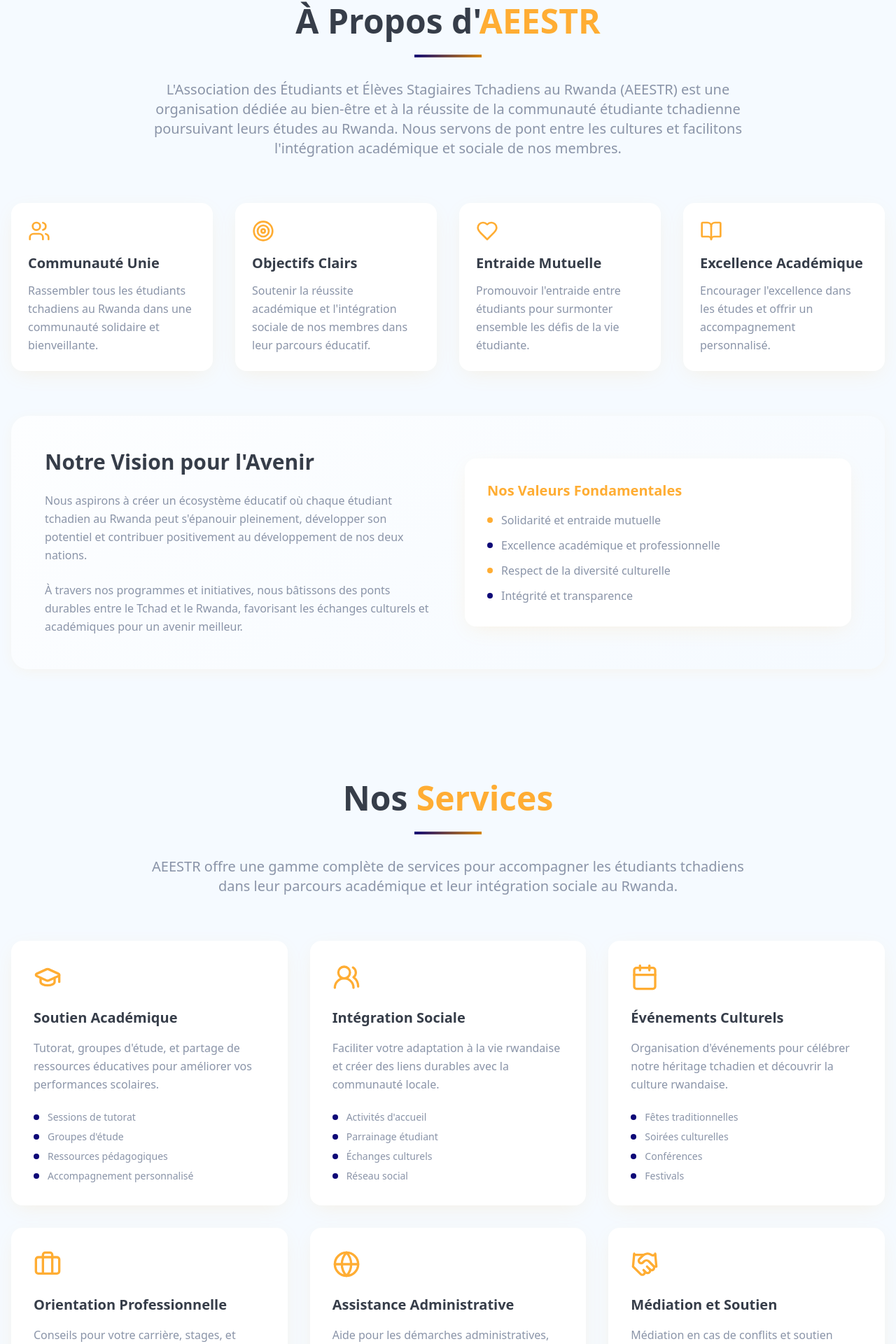
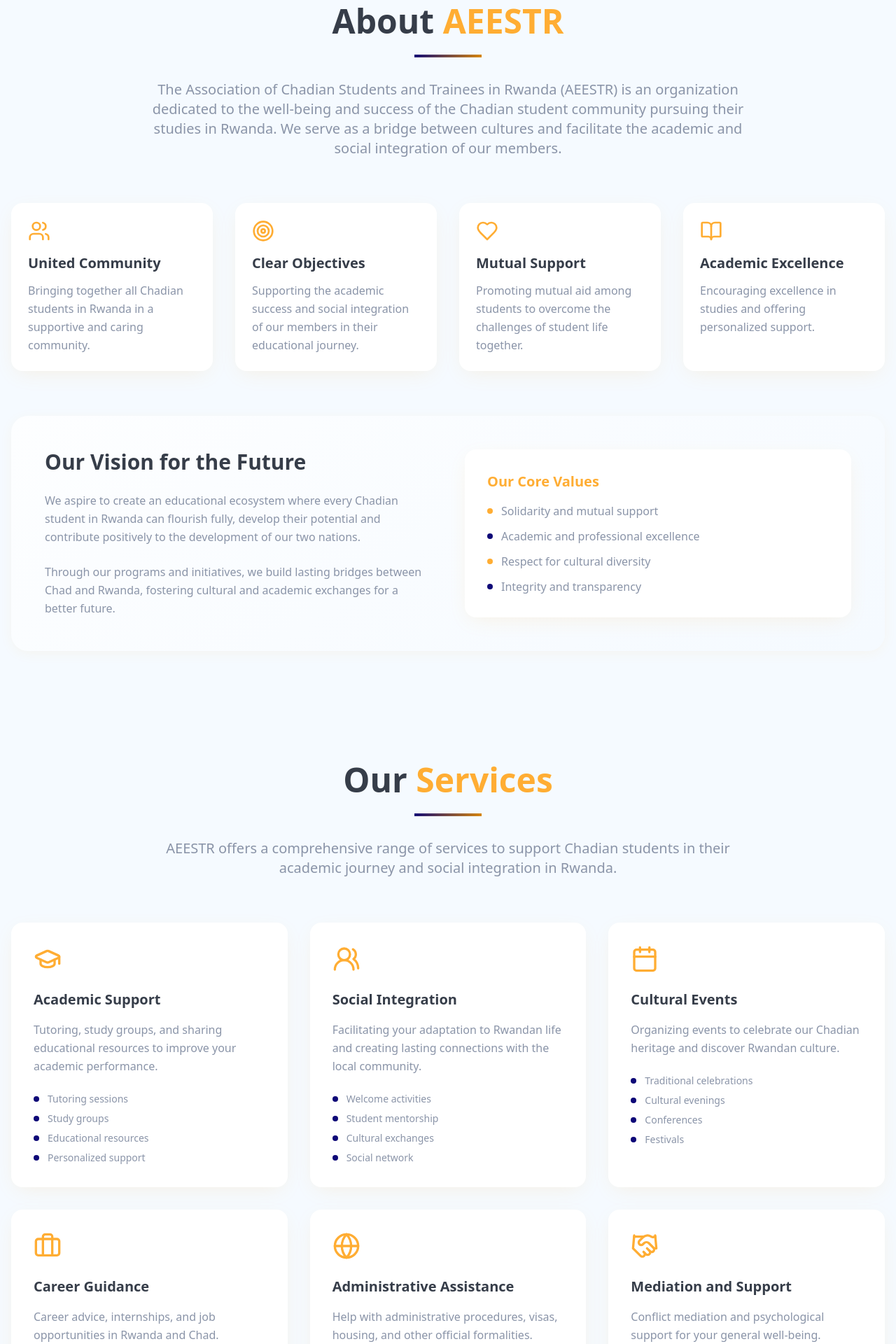
Before and after one commit to MahamadYoussoufDjibrine/aeestr, a React (Vite) app: page / in a window 1280 px wide. Shown: the part 874-2794 px from the top of the page at 70% size. Built offline with nearby package versions, Linux system fonts and the light colour scheme; no server answers; the database is empty.

Commit message:
Translate system and add upload functionality
Translate all system text to English and provide instructions on how the admin can upload pictures.

```diff
--- a/src/components/About.tsx
+++ b/src/components/About.tsx
@@ -4,23 +4,23 @@ const About = () => {
   const features = [
     {
       icon: <Users className="w-8 h-8" />,
-      title: "Communauté Unie",
-      description: "Rassembler tous les étudiants tchadiens au Rwanda dans une communauté solidaire et bienveillante."
+      title: "United Community",
+      description: "Bringing together all Chadian students in Rwanda in a supportive and caring community."
     },
     {
       icon: <Target className="w-8 h-8" />,
-      title: "Objectifs Clairs",
-      description: "Soutenir la réussite académique et l'intégration sociale de nos membres dans leur parcours éducatif."
+      title: "Clear Objectives",
+      description: "Supporting the academic success and social integration of our members in their educational journey."
     },
     {
       icon: <Heart className="w-8 h-8" />,
-      title: "Entraide Mutuelle",
-      description: "Promouvoir l'entraide entre étudiants pour surmonter ensemble les défis de la vie étudiante."
+      title: "Mutual Support",
+      description: "Promoting mutual aid among students to overcome the challenges of student life together."
     },
     {
       icon: <BookOpen className="w-8 h-8" />,
-      title: "Excellence Académique",
-      description: "Encourager l'excellence dans les études et offrir un accompagnement personnalisé."
+      title: "Academic Excellence",
+      description: "Encouraging excellence in studies and offering personalized support."
     }
   ];
 
@@ -29,14 +29,14 @@ const About = () => {
       <div className="container mx-auto px-4">
         <div className="text-center mb-16 animate-fade-in-up">
           <h2 className="text-3xl md:text-4xl lg:text-5xl font-bold mb-6 text-foreground">
-            À Propos d'<span className="text-primary">AEESTR</span>
+            About <span className="text-primary">AEESTR</span>
           </h2>
           <div className="w-24 h-1 bg-gradient-hero mx-auto mb-8"></div>
           <p className="text-lg md:text-xl text-muted-foreground max-w-4xl mx-auto leading-relaxed">
-            L'Association des Étudiants et Élèves Stagiaires Tchadiens au Rwanda (AEESTR)
-            est une organisation dédiée au bien-être et à la réussite de la communauté étudiante
-            tchadienne poursuivant leurs études au Rwanda. Nous servons de pont entre les cultures
-            et facilitons l'intégration académique et sociale de nos membres.
+            The Association of Chadian Students and Trainees in Rwanda (AEESTR)
+            is an organization dedicated to the well-being and success of the Chadian student
+            community pursuing their studies in Rwanda. We serve as a bridge between cultures
+            and facilitate the academic and social integration of our members.
           </p>
         </div>
 
@@ -58,38 +58,38 @@ const About = () => {
           <div className="grid grid-cols-1 lg:grid-cols-2 gap-12 items-center">
             <div className="animate-slide-in-left">
               <h3 className="text-2xl md:text-3xl font-bold mb-6 text-foreground">
-                Notre Vision pour l'Avenir
+                Our Vision for the Future
               </h3>
               <p className="text-muted-foreground leading-relaxed mb-6">
-                Nous aspirons à créer un écosystème éducatif où chaque étudiant tchadien au Rwanda
-                peut s'épanouir pleinement, développer son potentiel et contribuer positivement
-                au développement de nos deux nations.
+                We aspire to create an educational ecosystem where every Chadian student in Rwanda
+                can flourish fully, develop their potential and contribute positively
+                to the development of our two nations.
               </p>
               <p className="text-muted-foreground leading-relaxed">
-                À travers nos programmes et initiatives, nous bâtissons des ponts durables entre
-                le Tchad et le Rwanda, favorisant les échanges culturels et académiques pour
-                un avenir meilleur.
+                Through our programs and initiatives, we build lasting bridges between
+                Chad and Rwanda, fostering cultural and academic exchanges for
+                a better future.
               </p>
             </div>
             <div className="animate-slide-in-right">
               <div className="bg-white p-8 rounded-2xl shadow-card">
-                <h4 className="text-xl font-semibold mb-4 text-primary">Nos Valeurs Fondamentales</h4>
+                <h4 className="text-xl font-semibold mb-4 text-primary">Our Core Values</h4>
                 <ul className="space-y-3 text-muted-foreground">
                   <li className="flex items-center gap-3">
                     <div className="w-2 h-2 bg-primary rounded-full"></div>
-                    Solidarité et entraide mutuelle
+                    Solidarity and mutual support
                   </li>
                   <li className="flex items-center gap-3">
                     <div className="w-2 h-2 bg-secondary rounded-full"></div>
-                    Excellence académique et professionnelle
+                    Academic and professional excellence
                   </li>
                   <li className="flex items-center gap-3">
                     <div className="w-2 h-2 bg-primary rounded-full"></div>
-                    Respect de la diversité culturelle
+                    Respect for cultural diversity
                   </li>
                   <li className="flex items-center gap-3">
                     <div className="w-2 h-2 bg-secondary rounded-full"></div>
-                    Intégrité et transparence
+                    Integrity and transparency
                   </li>
                 </ul>
               </div>
--- a/src/components/Footer.tsx
+++ b/src/components/Footer.tsx
@@ -60,7 +60,7 @@ const Footer = () => {
                   onClick={() => scrollToSection('gallery')}
                   className="text-white/80 hover:text-white transition-colors duration-300"
                 >
-                  Galerie
+                  Gallery
                 </button>
               </li>
               <li>
--- a/src/components/Gallery.tsx
+++ b/src/components/Gallery.tsx
@@ -51,8 +51,8 @@ const Gallery = () => {
     } catch (error) {
       console.error('Error loading gallery:', error);
       toast({
-        title: "Erreur",
-        description: "Impossible de charger la galerie.",
+        title: "Error",
+        description: "Unable to load gallery.",
         variant: "destructive"
       });
     }
@@ -66,11 +66,11 @@ const Gallery = () => {
       <div className="container mx-auto px-4">
         <div className="text-center mb-16 animate-fade-in-up">
           <h2 className="text-3xl md:text-4xl lg:text-5xl font-bold mb-6 text-foreground">
-            Notre <span className="text-secondary">Galerie</span>
+            Our <span className="text-secondary">Gallery</span>
           </h2>
           <div className="w-24 h-1 bg-gradient-hero mx-auto mb-8"></div>
           <p className="text-lg md:text-xl text-muted-foreground max-w-4xl mx-auto leading-relaxed">
-            Découvrez nos activités, événements et moments marquants à travers photos et vidéos.
+            Discover our activities, events and memorable moments through photos and videos.
             Chaque image raconte l'histoire de notre communauté dynamique.
           </p>
         </div>
@@ -100,7 +100,7 @@ const Gallery = () => {
               className="flex items-center gap-2"
             >
               <Video className="w-4 h-4" />
-              Vidéos ({items.filter(item => item.type === 'video').length})
+              Videos ({items.filter(item => item.type === 'video').length})
             </Button>
           </div>
         </div>
--- a/src/components/Hero.tsx
+++ b/src/components/Hero.tsx
@@ -14,15 +14,15 @@ const Hero = () => {
       <div className="container mx-auto px-4 text-center text-white relative z-10">
         <div className="animate-fade-in-up">
           <h1 className="text-4xl md:text-6xl lg:text-7xl font-bold mb-6 leading-tight">
-            Bienvenue à <span className="text-primary-glow">AEESTR</span>
+            Welcome to <span className="text-primary-glow">AEESTR</span>
           </h1>
           <h2 className="text-xl md:text-2xl lg:text-3xl mb-8 text-white/90 font-light">
-            Association des Étudiants et Élèves Stagiaires<br />
-            Tchadiens au Rwanda
+            Association of Chadian Students and Trainees<br />
+            in Rwanda
           </h2>
           <p className="text-lg md:text-xl mb-12 max-w-3xl mx-auto text-white/80 leading-relaxed">
-            Notre mission est de créer un pont solide entre les étudiants tchadiens au Rwanda,
-            en offrant un soutien académique, social et culturel pour votre réussite.
+            Our mission is to create a strong bridge between Chadian students in Rwanda,
+            providing academic, social and cultural support for your success.
           </p>
 
           <div className="flex justify-center items-center mb-16">
@@ -31,7 +31,7 @@ const Hero = () => {
               className="bg-white text-secondary hover:bg-white/90 shadow-hero px-8 py-4 text-lg font-semibold"
               onClick={() => scrollToSection('about')}
             >
-              Découvrir notre mission
+              Discover our mission
             </Button>
           </div>
         </div>
--- a/src/components/Navigation.tsx
+++ b/src/components/Navigation.tsx
@@ -26,7 +26,7 @@ const Navigation = () => {
     { label: "Accueil", section: "home" },
     { label: "À Propos", section: "about" },
     { label: "Services", section: "services" },
-    { label: "Galerie", section: "gallery" },
+    { label: "Gallery", section: "gallery" },
     { label: "Contact", section: "contact" }
   ];
 
--- a/src/components/Services.tsx
+++ b/src/components/Services.tsx
@@ -4,39 +4,39 @@ const Services = () => {
   const services = [
     {
       icon: <GraduationCap className="w-10 h-10" />,
-      title: "Soutien Académique",
-      description: "Tutorat, groupes d'étude, et partage de ressources éducatives pour améliorer vos performances scolaires.",
-      features: ["Sessions de tutorat", "Groupes d'étude", "Ressources pédagogiques", "Accompagnement personnalisé"]
+      title: "Academic Support",
+      description: "Tutoring, study groups, and sharing educational resources to improve your academic performance.",
+      features: ["Tutoring sessions", "Study groups", "Educational resources", "Personalized support"]
     },
     {
       icon: <Users2 className="w-10 h-10" />,
-      title: "Intégration Sociale",
-      description: "Faciliter votre adaptation à la vie rwandaise et créer des liens durables avec la communauté locale.",
-      features: ["Activités d'accueil", "Parrainage étudiant", "Échanges culturels", "Réseau social"]
+      title: "Social Integration",
+      description: "Facilitating your adaptation to Rwandan life and creating lasting connections with the local community.",
+      features: ["Welcome activities", "Student mentorship", "Cultural exchanges", "Social network"]
     },
     {
       icon: <Calendar className="w-10 h-10" />,
-      title: "Événements Culturels",
-      description: "Organisation d'événements pour célébrer notre héritage tchadien et découvrir la culture rwandaise.",
-      features: ["Fêtes traditionnelles", "Soirées culturelles", "Conférences", "Festivals"]
+      title: "Cultural Events",
+      description: "Organizing events to celebrate our Chadian heritage and discover Rwandan culture.",
+      features: ["Traditional celebrations", "Cultural evenings", "Conferences", "Festivals"]
     },
     {
       icon: <Briefcase className="w-10 h-10" />,
-      title: "Orientation Professionnelle",
-      description: "Conseils pour votre carrière, stages, et opportunités d'emploi au Rwanda et au Tchad.",
-      features: ["Conseils carrière", "Recherche de stages", "Networking professionnel", "Ateliers CV"]
+      title: "Career Guidance",
+      description: "Career advice, internships, and job opportunities in Rwanda and Chad.",
+      features: ["Career counseling", "Internship search", "Professional networking", "CV workshops"]
     },
     {
       icon: <Globe className="w-10 h-10" />,
-      title: "Assistance Administrative",
-      description: "Aide pour les démarches administratives, visa, logement, et autres formalités officielles.",
-      features: ["Aide visa/permis", "Recherche logement", "Démarches légales", "Orientation administrative"]
+      title: "Administrative Assistance",
+      description: "Help with administrative procedures, visas, housing, and other official formalities.",
+      features: ["Visa/permit assistance", "Housing search", "Legal procedures", "Administrative guidance"]
     },
     {
       icon: <Handshake className="w-10 h-10" />,
-      title: "Médiation et Soutien",
-      description: "Médiation en cas de conflits et soutien psychologique pour votre bien-être général.",
-      features: ["Médiation conflits", "Soutien psychologique", "Conseil personnel", "Assistance d'urgence"]
+      title: "Mediation and Support",
+      description: "Conflict mediation and psychological support for your general well-being.",
+      features: ["Conflict mediation", "Psychological support", "Personal counseling", "Emergency assistance"]
     }
   ];
 
@@ -45,12 +45,12 @@ const Services = () => {
       <div className="container mx-auto px-4">
         <div className="text-center mb-16 animate-fade-in-up">
           <h2 className="text-3xl md:text-4xl lg:text-5xl font-bold mb-6 text-foreground">
-            Nos <span className="text-primary">Services</span>
+            Our <span className="text-primary">Services</span>
           </h2>
           <div className="w-24 h-1 bg-gradient-hero mx-auto mb-8"></div>
           <p className="text-lg md:text-xl text-muted-foreground max-w-4xl mx-auto leading-relaxed">
-            AEESTR offre une gamme complète de services pour accompagner les étudiants tchadiens
-            dans leur parcours académique et leur intégration sociale au Rwanda.
+            AEESTR offers a comprehensive range of services to support Chadian students
+            in their academic journey and social integration in Rwanda.
           </p>
         </div>
 
@@ -82,24 +82,24 @@ const Services = () => {
         <div className="mt-16 text-center">
           <div className="bg-gradient-card p-8 md:p-12 rounded-3xl shadow-soft">
             <h3 className="text-2xl md:text-3xl font-bold mb-6 text-foreground">
-              Besoin d'une Assistance Personnalisée ?
+              Need Personalized Assistance?
             </h3>
             <p className="text-muted-foreground mb-8 max-w-2xl mx-auto leading-relaxed">
-              Notre équipe est disponible pour vous accompagner dans vos démarches spécifiques.
-              N'hésitez pas à nous contacter pour une consultation personnalisée.
+              Our team is available to help you with your specific needs.
+              Don't hesitate to contact us for a personalized consultation.
             </p>
             <div className="flex flex-col sm:flex-row gap-4 justify-center">
               <div className="bg-white p-4 rounded-xl flex items-center gap-3">
                 <div className="w-3 h-3 bg-primary rounded-full animate-pulse"></div>
-                <span className="text-foreground font-medium">Disponible 24/7</span>
+                <span className="text-foreground font-medium">Available 24/7</span>
               </div>
               <div className="bg-white p-4 rounded-xl flex items-center gap-3">
                 <div className="w-3 h-3 bg-secondary rounded-full animate-pulse"></div>
-                <span className="text-foreground font-medium">Réponse rapide</span>
+                <span className="text-foreground font-medium">Quick response</span>
               </div>
               <div className="bg-white p-4 rounded-xl flex items-center gap-3">
                 <div className="w-3 h-3 bg-primary rounded-full animate-pulse"></div>
-                <span className="text-foreground font-medium">Service gratuit</span>
+                <span className="text-foreground font-medium">Free service</span>
               </div>
             </div>
           </div>
--- a/src/pages/AdminLogin.tsx
+++ b/src/pages/AdminLogin.tsx
@@ -36,22 +36,22 @@ const AdminLogin = () => {
 
         if (adminError || !adminData) {
           await supabase.auth.signOut();
-          throw new Error("Accès non autorisé. Vous n'êtes pas administrateur.");
+          throw new Error("Unauthorized access. You are not an administrator.");
         }
 
         toast({
-          title: "Connexion réussie",
-          description: `Bienvenue ${adminData.name}`,
+          title: "Login successful",
+          description: `Welcome ${adminData.name}`,
         });
 
         navigate('/admin');
       }
     } catch (error: any) {
-      toast({
-        title: "Erreur de connexion",
-        description: error.message,
-        variant: "destructive",
-      });
+        toast({
+          title: "Login error",
+          description: error.message,
+          variant: "destructive",
+        });
     } finally {
       setLoading(false);
     }
@@ -64,17 +64,17 @@ const AdminLogin = () => {
       <Card className="w-full max-w-md relative z-10">
         <CardHeader className="text-center">
           <CardTitle className="text-2xl font-bold text-foreground">
-            Administration AEESTR
+            AEESTR Administration
           </CardTitle>
           <p className="text-muted-foreground">
-            Connectez-vous pour accéder au tableau de bord
+            Login to access the dashboard
           </p>
         </CardHeader>
 
         <CardContent>
           <form onSubmit={handleLogin} className="space-y-4">
             <div>
-              <Label htmlFor="email">Email administrateur</Label>
+              <Label htmlFor="email">Administrator Email</Label>
               <Input
                 id="email"
                 type="email"
@@ -86,7 +86,7 @@ const AdminLogin = () => {
             </div>
 
             <div>
-              <Label htmlFor="password">Mot de passe</Label>
+              <Label htmlFor="password">Password</Label>
               <Input
                 id="password"
                 type="password"
@@ -102,7 +102,7 @@ const AdminLogin = () => {
               className="w-full bg-gradient-hero hover:opacity-90"
               disabled={loading}
             >
-              {loading ? "Connexion..." : "Se connecter"}
+              {loading ? "Logging in..." : "Login"}
             </Button>
           </form>
         </CardContent>
```
Also changed, not shown: src/components/Contact.tsx (+30 -30 lines), src/pages/AdminDashboard.tsx (+30 -30 lines).
